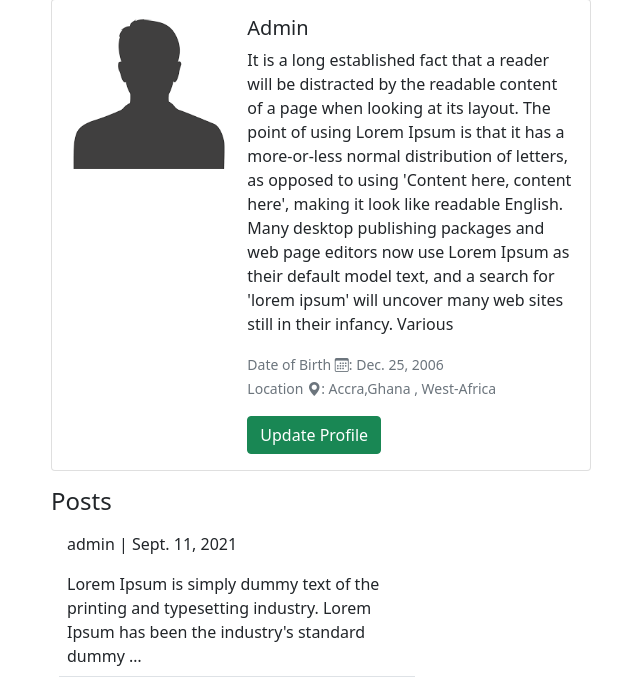
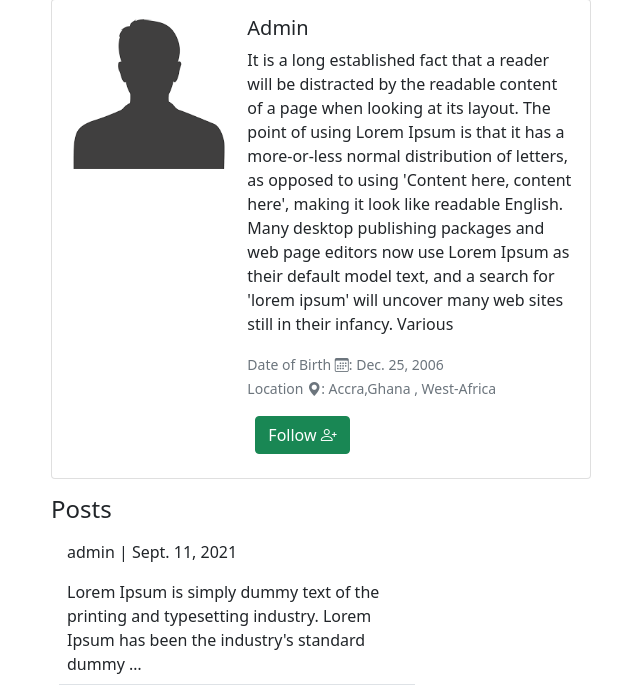
Before and after one commit to rcoffie/social, a Django app: page /social/profile/1/ in a window 1280 px wide. Shown: the part 105-799 px from the top of the page, without its empty margins (67-707 px from the left). Run offline with Django 3.2, Linux system fonts and the light colour scheme; data comes from the database, SQL or seed files in the repository; both versions use the stored data as it was after the commit; some libraries are stand-ins or nearby versions.

Commit message:
working on user followes

```diff
--- a/social/models.py
+++ b/social/models.py
@@ -30,6 +30,7 @@ class UserProfile(models.Model):
   bio  = models.TextField(max_length=500, blank=True, null=True)
   birth_date = models.DateField(null=True, blank=True)
   location   = models.CharField(max_length=50, blank=True, null=True)
+  followers  = models.ManyToManyField(User,related_name='followers', blank=True)
   picture = models.ImageField(upload_to='uploads/profile_pictures', default='uploads/profile_pictures/images.jpg', blank=True)
 
 
--- a/social/urls.py
+++ b/social/urls.py
@@ -11,6 +11,7 @@ urlpatterns = [
     path('delete_comment/<int:id>/',views.deleteComment,name="delete_comment"),
     path('profile/<int:pk>/',views.Profile,name="profile"),
     path('EditProfile/',views.EditProfile,name='EditProfile'),
+    path('followers/<int:id>',views.Follow,name='follow'),
     path('<int:id>/',views.postDetail,name="post_detail"),
 
 ]
--- a/social/views.py
+++ b/social/views.py
@@ -3,6 +3,7 @@ from . models import *
 from .forms import *
 from django.contrib import messages
 from django.urls import reverse
+from django.http import HttpResponse
 
 # Create your views here.
 
@@ -108,3 +109,16 @@ def EditProfile(request):
   }
 
   return render(request, 'social/profile_edit.html',context )
+
+
+def Follow(request, id):
+  profile = get_object_or_404(Profile, id=request.POST.get('profile_id'))
+  user_id = request.user.id
+  if user_id is None:
+    return HttpResponse("please login to follow this use")
+  else:
+    if profile.followers.filter(id=request.user.id).exists():
+      profile.followers.remove(request.user)
+    else:
+      profile.followers.add(request.user)
+  return redirect('/profile/'+str(profile.id))
--- a/templates/social/profile.html
+++ b/templates/social/profile.html
@@ -46,7 +46,17 @@
                 {% endif %}
               </p>
 
+              {% if request.user == profile.user  %}
               <a class="btn btn-success" href="{% url 'social:EditProfile' %}" > Update Profile </a>
+              {% endif %}
+
+              <form action="" method=""  class="m-2">
+                {% csrf_token %}
+
+                <button type="submit" type="button" class="btn btn-success" name="profile_id" value="{{ object.id }}">  Follow <i class="bi bi-person-plus"></i> </button>
+              </form>
+
+
             </div>
           </div>
         </div>
```
Also changed, not shown: db.sqlite3, social/migrations/0007_userprofile_followers.py (added).
